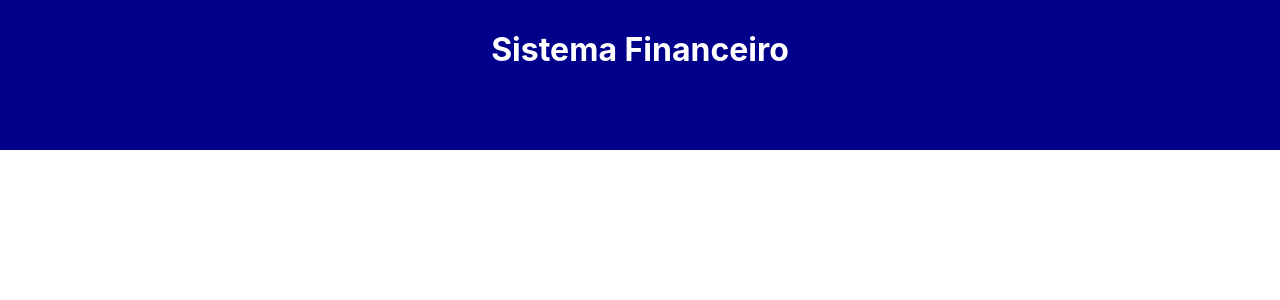
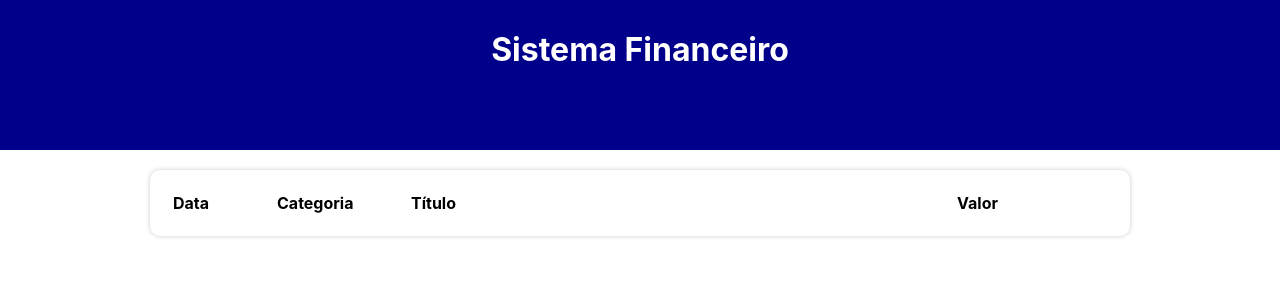
Before and after one commit to Eduardodiniz05/expense-tracker, a React (Create React App) app: page / in a window 1280 px wide. Shown: the top 300 px of the page. Built offline with nearby package versions, Linux system fonts and the light colour scheme.

Commit message:
iniciado estilização das tabelas

```diff
--- a/src/App.tsx
+++ b/src/App.tsx
@@ -5,7 +5,7 @@
 import {categories} from './data/categories';
 import {items} from './data/Items';
 import {getCurrentMonth, filterListByMonth } from './helpers/dateFilter'
-
+import { TableArea } from './components/tableArea';
 const App = () => {
     const [list, setList] = useState(items);
     const [filteredList, setFilteredList] = useState<Item[]>([])
@@ -26,6 +26,7 @@
           {/* Área de inserção */}
 
           {/* Tabela de Itens */}
+          <TableArea />
 
         </C.Body>
     </C.Container>
--- /dev/null
+++ b/src/components/tableArea/index.tsx
@@ -0,0 +1,20 @@
+import * as C from './style'
+
+
+export const TableArea = () =>  {
+    return (
+        <C.Table>
+            <thead>
+                <tr>
+                    <C.TableHeadColumn width={100}>Data</C.TableHeadColumn>
+                    <C.TableHeadColumn width= {130}>Categoria</C.TableHeadColumn>
+                    <C.TableHeadColumn >Título</C.TableHeadColumn>
+                    <C.TableHeadColumn width= {150}>Valor</C.TableHeadColumn>
+                </tr>
+            </thead>
+            <tbody>
+
+            </tbody>
+        </C.Table>
+    )
+}
--- /dev/null
+++ b/src/components/tableArea/style.ts
@@ -0,0 +1,18 @@
+import styled from 'styled-components'
+
+
+export const Table = styled.table `
+    width: 100%;
+    background-color #FFF;
+    padding: 20px;
+    box-shadow: 0px 0px 5px #CCC;
+    border-radius: 10px;
+    margin-top 20px;
+`;
+
+export const TableHeadColumn = styled.th<{ width?: number }> `
+    width: ${props => props.width ? `${props.width}px` : 'auto'}
+    padding: 10px 0;
+    text-align: left;
+
+`;
```
